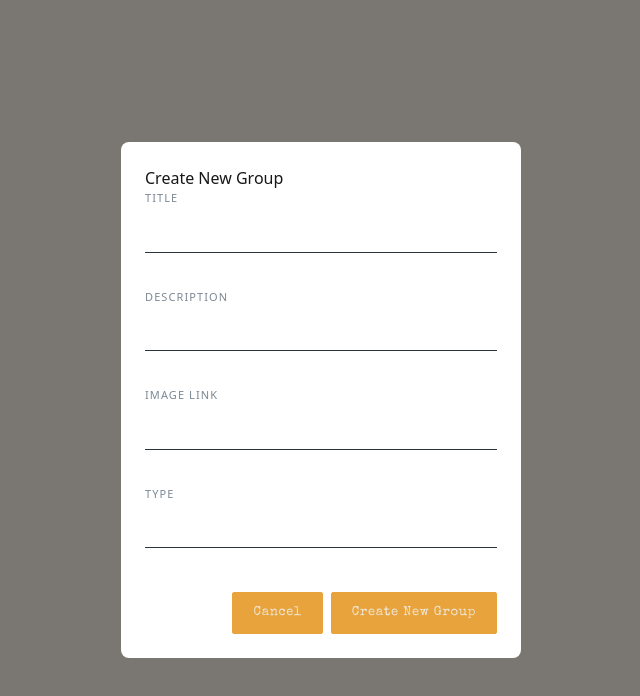
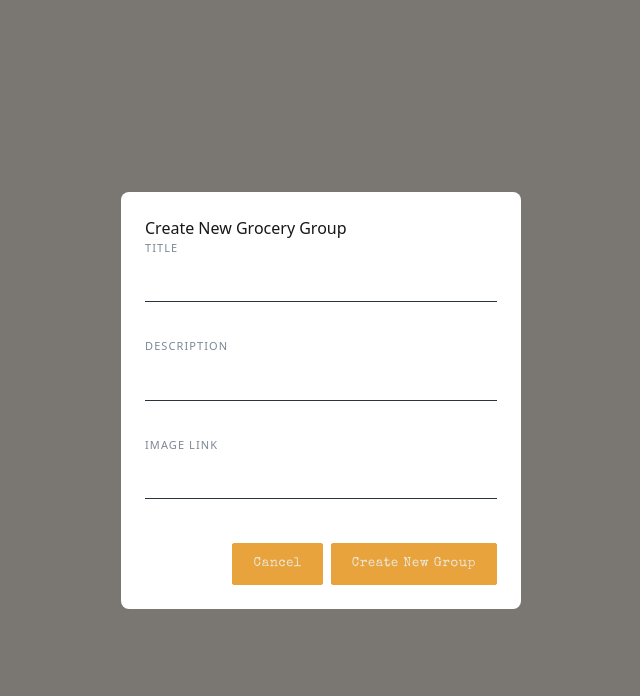
Before and after one commit to kjsLand/Grocery-Nudge, a Next.js app: page /src/groups-create in a window 1280 px wide. Shown: the top 696 px of the page, without its empty margins (319-959 px from the left). Built offline with nearby package versions, Linux system fonts and the light colour scheme.

Commit message:
Automatically adds type to create page so that user doesn't have to do it

```diff
--- a/app/src/groups-create/page.tsx
+++ b/app/src/groups-create/page.tsx
@@ -1,15 +1,18 @@
 "use client";
 
 import { useState } from "react";
+import { useRouter, useSearchParams } from "next/navigation";
 import Button from "../components/ui/Button";
 import TextField from "../components/ui/FieldInput";
-import { useRouter } from "next/navigation";
 
 export default function CreateGroup() {
+  const searchParams = useSearchParams();
+  const sectionType = searchParams.get("type") ?? "grocery";
+
   const [title, setTitle] = useState("");
   const [description, setDescription] = useState("");
   const [img, setImg] = useState("");
-  const [type, setType] = useState("");
+  const [type, setType] = useState(sectionType);
   const [saving, setSaving] = useState(false);
   const [error, setError] = useState<string | null>(null);
   const router = useRouter();
@@ -80,13 +83,12 @@ export default function CreateGroup() {
         }}
         onClick={(e) => e.stopPropagation()}
       >
-        <h2 style={{ marginTop: 0 }}>Create New Group</h2>
+        <h2 style={{ marginTop: 0 }}>Create New {sectionType === "event" ? "Event" : "Grocery"} Group</h2>
 
         <div style={{ display: "flex", flexDirection: "column", gap: 12 }}>
           <TextField label="Title" value={title} onChange={(value: string) => setTitle(value)} />
           <TextField label="Description" value={description} onChange={(value: string) => setDescription(value)} />
           <TextField label="Image Link" value={img} onChange={(value: string) => setImg(value)} />
-          <TextField label="Type" value={type} onChange={(value: string) => setType(value)} />
         </div>
 
         {error && <p style={{ color: "red", marginTop: 12 }}>{error}</p>}
--- a/app/src/groups/page.tsx
+++ b/app/src/groups/page.tsx
@@ -6,6 +6,7 @@ import { Kalam, Special_Elite, Courier_Prime } from "next/font/google";
 import { NudgeNavBar } from "../components/Nav"
 import GroupPreview from "../components/ui/GroupPreview";
 import DeleteButton from "../components/ui/DeleteGroupButton";
+import CreateGroup from "../groups-create/page";
 
 const handwritten = Kalam({ subsets: ["latin"], weight: ["400", "700"], variable: "--font-hand" });
 const typewriter = Special_Elite({ subsets: ["latin"], weight: "400", variable: "--font-type" });
```
